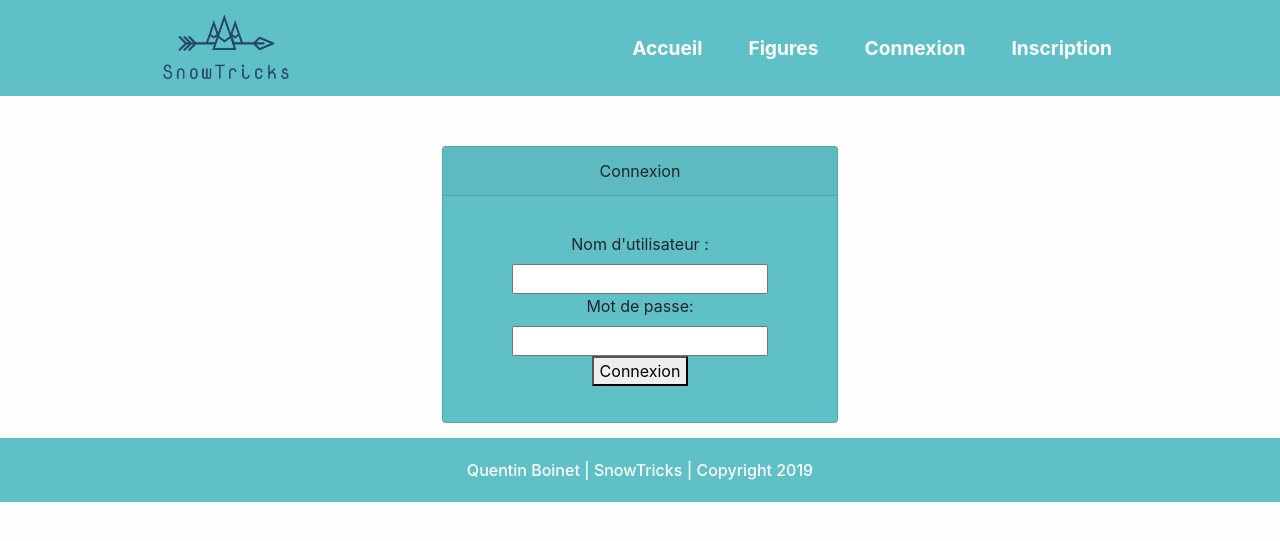
After one commit to quentinboinet/snowtricks, a Symfony app: template templates/security/login.html.twig in a window 1280 px wide. The commit adds this page. Shown: the top 541 px of the page. Run offline with Twig, Linux system fonts and the light colour scheme; the template is opened without the code that fills it, so the values that code supplies are empty; some libraries are stand-ins or nearby versions.

Commit message:
Login page template
Form with username/password

```diff
--- a/public/css/base.css
+++ b/public/css/base.css
@@ -136,3 +136,7 @@ body {
     margin-left: 5%;
     margin-right: 5%;
 }
+
+.loginCard {
+    margin-top : 50px;
+}
--- a/templates/base.html.twig
+++ b/templates/base.html.twig
@@ -25,7 +25,7 @@
                 <ul class="navbar-nav text-center">
                     <li class="nav-item"><a class="nav-link" href="{{ path('home_page') }}">Accueil</a></li>
                     <li class="nav-item"><a class="nav-link" href="{{ path('home_page') }}#tricksList">Figures</a></li>
-                    <li class="nav-item"><a class="nav-link" href="">Connexion</a></li>
+                    <li class="nav-item"><a class="nav-link" href="{{ path('app_login') }}">Connexion</a></li>
                     <li class="nav-item"><a class="nav-link" href="">Inscription</a></li>
                 </ul>
             </div>
--- /dev/null
+++ b/templates/security/login.html.twig
@@ -0,0 +1,29 @@
+{% extends 'base.html.twig' %}
+
+{% block title %}Connexion{% endblock %}
+
+{% block body %}
+    <div class="container-fluid">
+        <div class="row justify-content-center">
+            <div class="col col-md-4 text-center">
+                <div class="card loginCard">
+                    <div class="card-header">Connexion</div>
+                    <div class="card-body">
+                        <p class="card-text">
+                        <form method="post">
+                            <label for="username">Nom d'utilisateur :</label>
+                            <input type="text" id="username" name="_username" value="{{ last_username }}" />
+                            <label for="password">Mot de passe:</label>
+                            <input type="password" id="password" name="_password" />
+                            <button type="submit">Connexion</button>
+                        </form>
+                        {% if error %}
+                            <div>{{ error.messageKey|trans(error.messageData, 'security') }}</div>
+                        {% endif %}
+                        </p>
+                    </div>
+                </div>
+            </div>
+        </div>
+    </div>
+{% endblock %}
```
Also changed, not shown: src/Controller/SecurityController.php (added, +26 -0 lines).
